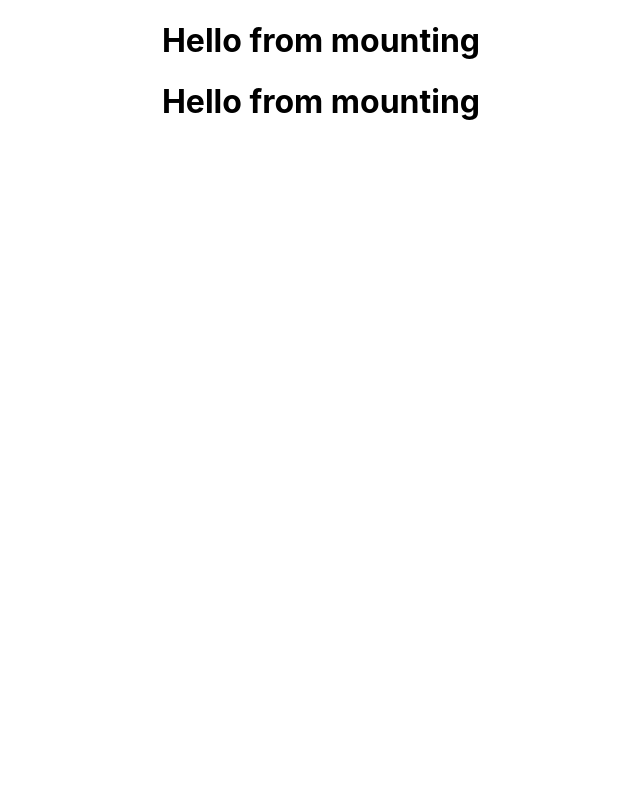
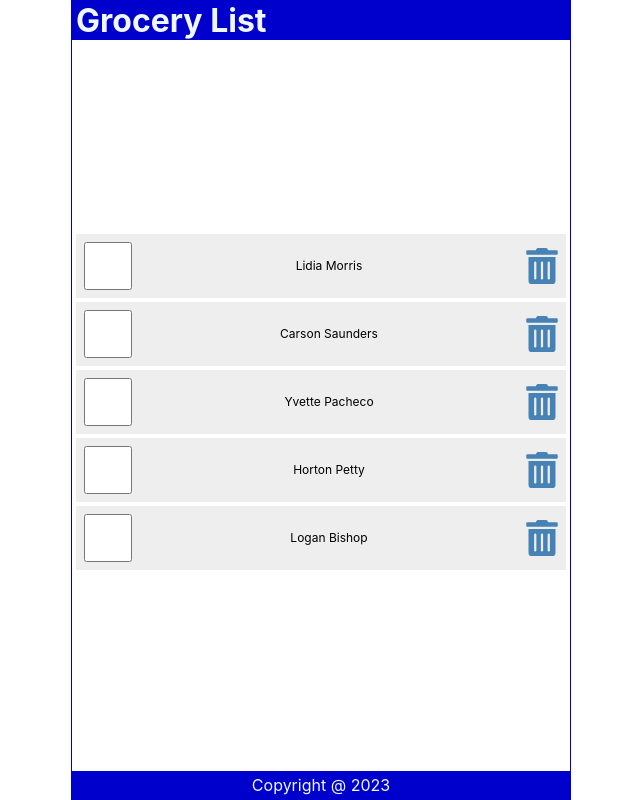
Before and after one commit to shaafiiull/step_by_step_react, a React (Create React App) app: page / in a window 1280 px wide. Shown: the whole page, without its empty margins (319-959 px from the left). Built offline with nearby package versions, Linux system fonts and the light colour scheme.

Commit message:
a grocery list is added

```diff
--- a/package.json
+++ b/package.json
@@ -34,5 +34,8 @@
       "last 1 firefox version",
       "last 1 safari version"
     ]
+  },
+  "devDependencies": {
+    "react-icons": "^4.8.0"
   }
 }
--- a/src/App.js
+++ b/src/App.js
@@ -1,6 +1,8 @@
 import "./App.css";
 import ConditionalRendering from "./conditional rendering/ConditionalRendering";
 import UserForm from "./Form Handling/UserForm";
+import GroceryApp from "./GroceryProject/GroceryApp";
+import Header from "./GroceryProject/Header";
 import MountingMethods from "./LifeCycleMethods/MountingMethods";
 import ListRendering from "./ListRendering/ListRendering";
 import ParentComponent from "./methodasProps/ParentComponent";
@@ -8,6 +10,7 @@ import BindingEvent from "./module01/BindingEvent";
 import Counter from "./module01/Counter";
 import Hello from "./module01/Hello";
 import NonJSXElement from "./module01/NonJSXComponent";
+import RandomName from "./module01/RandomName";
 import Subscription from "./module01/Subscription";
 import Welcome from "./module01/Welcome";
 import Style from "./Styling/Style";
@@ -15,7 +18,9 @@ import Style from "./Styling/Style";
 function App() {
   return (
     <div className="App">
-      <MountingMethods></MountingMethods>
+      <GroceryApp></GroceryApp>
+      {/* <RandomName></RandomName> */}
+      {/* <MountingMethods></MountingMethods> */}
       {/* <UserForm></UserForm> */}
       {/* <Style greeting="Hello from parent" shouldGreet={false}></Style> */}
       {/* <ListRendering></ListRendering> */}
--- /dev/null
+++ b/src/GroceryProject/Footer.js
@@ -0,0 +1,13 @@
+import React from "react";
+import "./GroceryStyle.css";
+
+const Footer = () => {
+  const today = new Date();
+  return (
+    <footer className="groceryFooter">
+      <p>Copyright @ {today.getFullYear()}</p>
+    </footer>
+  );
+};
+
+export default Footer;
--- /dev/null
+++ b/src/GroceryProject/GroceryApp.js
@@ -0,0 +1,17 @@
+import React from "react";
+import Footer from "./Footer";
+import Header from "./Header";
+import "./GroceryStyle.css";
+import MainContent from "./MainContent";
+
+const GroceryApp = () => {
+  return (
+    <div className="GroceryApp">
+      <Header></Header>
+      <MainContent></MainContent>
+      <Footer></Footer>
+    </div>
+  );
+};
+
+export default GroceryApp;
--- /dev/null
+++ b/src/GroceryProject/GroceryStyle.css
@@ -0,0 +1,99 @@
+* {
+    margin: 0;
+    padding: 0;
+    box-sizing: border-box;
+  }
+
+  .GroceryApp {
+    min-height: 100vh;
+    display: flex;
+    flex-direction: column;
+    justify-content: center;
+    align-items: center;
+    height: 100vh;
+    width: 100%;
+    max-width: 500px;
+    border: 1px solid mediumblue;
+    margin: auto;
+  }
+
+  .groceryHeader {
+    width: 100%;
+    padding: 0 0.25em;
+    background-color: mediumblue;
+    color: aliceblue;
+    display: flex;
+    justify-content: space-between;
+    align-items: center;
+  }
+
+  .groceryMain {
+    width: 100%;
+    display: flex;
+    flex-direction: column;
+    flex-grow: 1;
+    justify-content: center;
+    align-items: center;
+    overflow-y: auto;
+  }
+
+  .groceryFooter {
+    width: 100%;
+    padding: 0.25em;
+    background-color: mediumblue;
+    color: aliceblue;
+    display: grid;
+    place-content: center;
+  }
+  .itemsList {
+    width: 100%;
+    list-style: none;
+    padding: 0 0.25rem 0.25rem;
+  }
+  .itemsList li::before {
+    content: "\200B";
+  }
+  .item {
+    display: flex;
+    justify-content: flex-start;
+    align-items: center;
+    padding: 0.5rem 0 0.5rem 0.5rem;
+    margin: 0.25rem 0;
+    background-color: #eee;
+  }
+  .item:first-child {
+    margin: 0;
+  }
+
+  .item input[type="checkbox"] {
+    text-align: center;
+    width: 2.5rem;
+    width: 48px;
+    min-width: 48px;
+    height: 2.5rem;
+    height: 48px;
+    min-height: 48px;
+    cursor: pointer;
+    margin-right: 0.5rem;
+  }
+  .item input[type="checkbox"]:focus + label {
+    text-decoration: underline;
+  }
+  .item > label {
+    font-size: 0.75rem;
+    flex-grow: 1;
+  }
+  .item svg {
+    width: 48px;
+    min-width: 48px;
+    height: 36px;
+    font-size: 1rem;
+    color: steelblue;
+    cursor: pointer;
+  }
+
+  .item svg:focus,
+  .item svg:hover {
+    color: red;
+    outline: none;
+  }
--- /dev/null
+++ b/src/GroceryProject/Header.js
@@ -0,0 +1,12 @@
+import React from "react";
+import "./GroceryStyle.css";
+
+const Header = () => {
+  return (
+    <header className="groceryHeader">
+      <h1>Grocery List</h1>
+    </header>
+  );
+};
+
+export default Header;
--- /dev/null
+++ b/src/GroceryProject/MainContent.js
@@ -0,0 +1,74 @@
+import React, { useState } from "react";
+import { FaTrashAlt } from "react-icons/fa";
+import "./GroceryStyle.css";
+
+const MainContent = () => {
+  const [items, setItem] = useState([
+    {
+      id: "6404b436d3aeeea0d961c3b1",
+      checked: false,
+      item: "Lidia Morris",
+    },
+    {
+      id: "6404b436f5de945957a6d21b",
+      checked: false,
+      item: "Carson Saunders",
+    },
+    {
+      id: "6404b4366d21517f1bf2e561",
+      checked: false,
+      item: "Yvette Pacheco",
+    },
+    {
+      id: "6404b43660a253215f7c2e3a",
+      checked: false,
+      item: "Horton Petty",
+    },
+    {
+      id: "6404b4365ce0850eb3b4eec5",
+      checked: false,
+      item: "Logan Bishop",
+    },
+  ]);
+  const handleCheck = (id) => {
+    const listItems = items.map((item) =>
+      item.id === id ? { ...item, checked: !item.checked } : item
+    );
+    setItem(listItems);
+    localStorage.setItem("shopping-list", JSON.stringify(listItems));
+  };
+  const handleDelete = (id) => {
+    const listItems = items.filter((item) => item.id !== id);
+    setItem(listItems);
+    localStorage.setItem("shopping-list", JSON.stringify(listItems));
+  };
+  return (
+    <main className="groceryMain">
+      <ul className="itemsList">
+        {items.map((item) => (
+          <li className="item" key={item.id}>
+            <input
+              type="checkbox"
+              checked={item.checked}
+              onChange={() => handleCheck(item.id)}
+            />
+            <label
+              style={item.checked ? { color: "red" } : null}
+              onDoubleClick={() => handleCheck(item.id)}
+            >
+              {item.item}
+            </label>
+            <FaTrashAlt
+              onClick={() => handleDelete(item.id)}
+              role="button"
+              tabIndex="0"
+            ></FaTrashAlt>
+          </li>
+        ))}
+      </ul>
+      <h1>{items.length <= 0 && "NO items available"}</h1>
+    </main>
+  );
+};
+
+export default MainContent;
--- /dev/null
+++ b/src/module01/RandomName.js
@@ -0,0 +1,12 @@
+import React from "react";
+
+const RandomName = () => {
+  const names = ["Shams", "Akash", "Bipul"];
+  const getRandomName = () => {
+    let index = Math.floor(Math.random() * 3);
+    return names[index];
+  };
+  return <div>Hello {getRandomName()}</div>;
+};
+
+export default RandomName;
```
Also changed, not shown: 1 other file (tests, documents, lock files or other folders).
